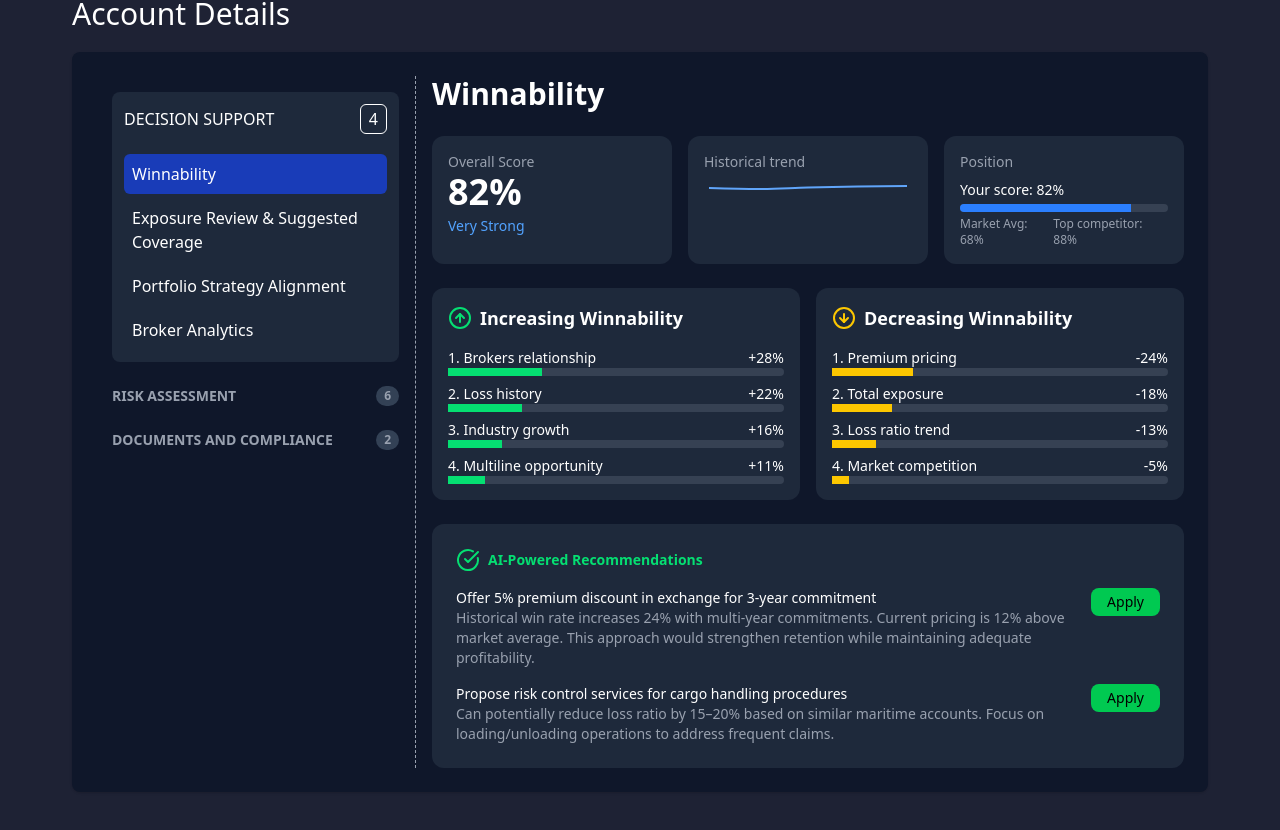
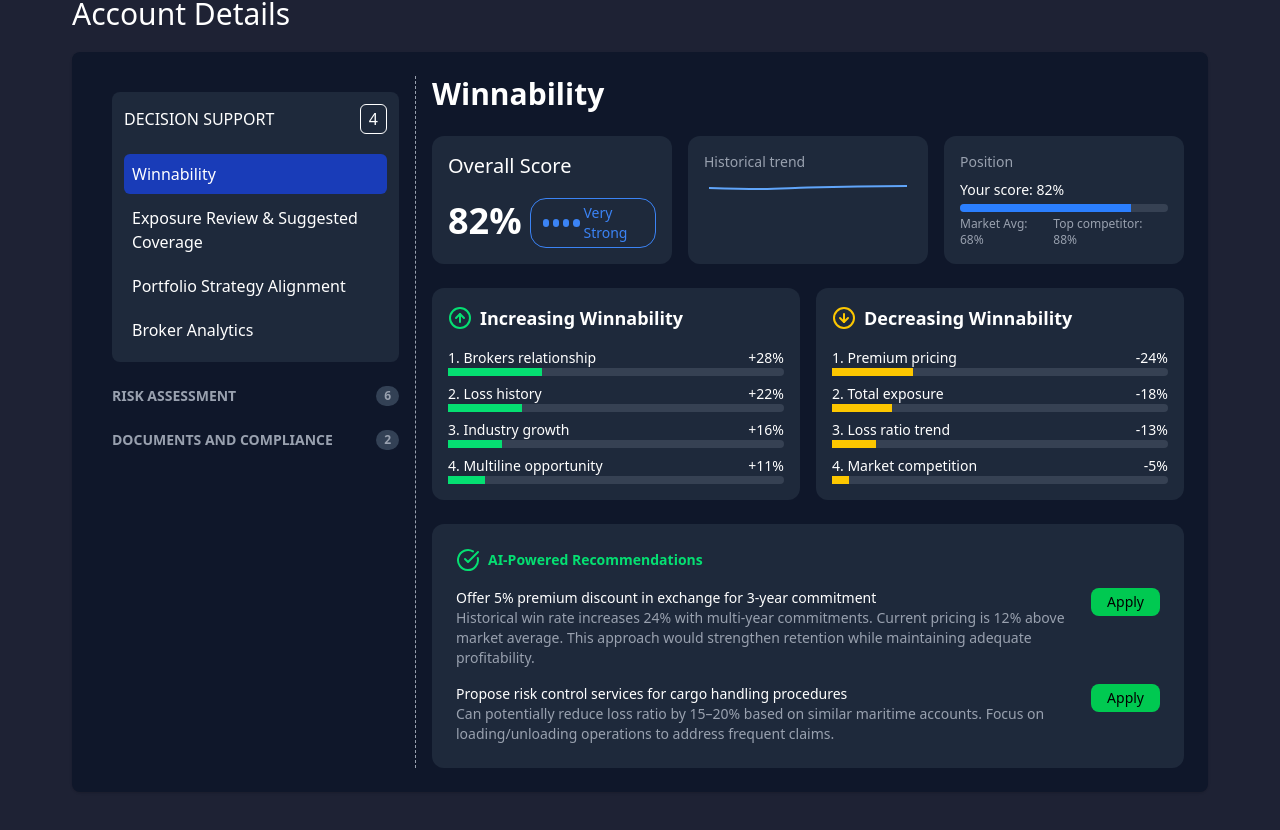
Before and after one commit to OlgaMinaievaWebDev/dashboard-ui, a React (Vite) app: page /accounts in a window 1280 px wide. Shown: the part 1077-1907 px from the top of the page. Built offline with nearby package versions, Linux system fonts and the light colour scheme.

Commit message:
scoreCard styled

```diff
--- a/src/components/accounts/accountDetails/ScoreCard.jsx
+++ b/src/components/accounts/accountDetails/ScoreCard.jsx
@@ -1,9 +1,17 @@
 export function ScoreCard({ title, value, description }) {
   return (
-    <div className="bg-[#1E293B] p-4 rounded-xl">
-      <h2 className="text-sm text-gray-400">{title}</h2>
-      <p className="text-4xl font-bold">{value}</p>
-      <p className="text-blue-400 text-sm mt-1">{description}</p>
+    <div className="bg-[#1E293B] p-4 rounded-xl flex flex-col justify-between">
+      <h2 className="text-xl">{title}</h2>
+      <div className="flex items-center gap-2">
+        <p className="text-4xl font-bold">{value}</p>
+        <div className="flex items-center gap-1 text-azure justify-start text-sm mt-1 rounded-2xl border border-azure w-fit px-3 py-1">
+          <div className="rounded-full w-2 h-2 bg-azure"></div>
+          <div className="rounded-full w-2 h-2 bg-azure"></div>
+          <div className="rounded-full w-2 h-2 bg-azure"></div>
+          <div className="rounded-full w-2 h-2 bg-azure"></div>
+          {description}
+        </div>
+      </div>
     </div>
   );
 }
```
